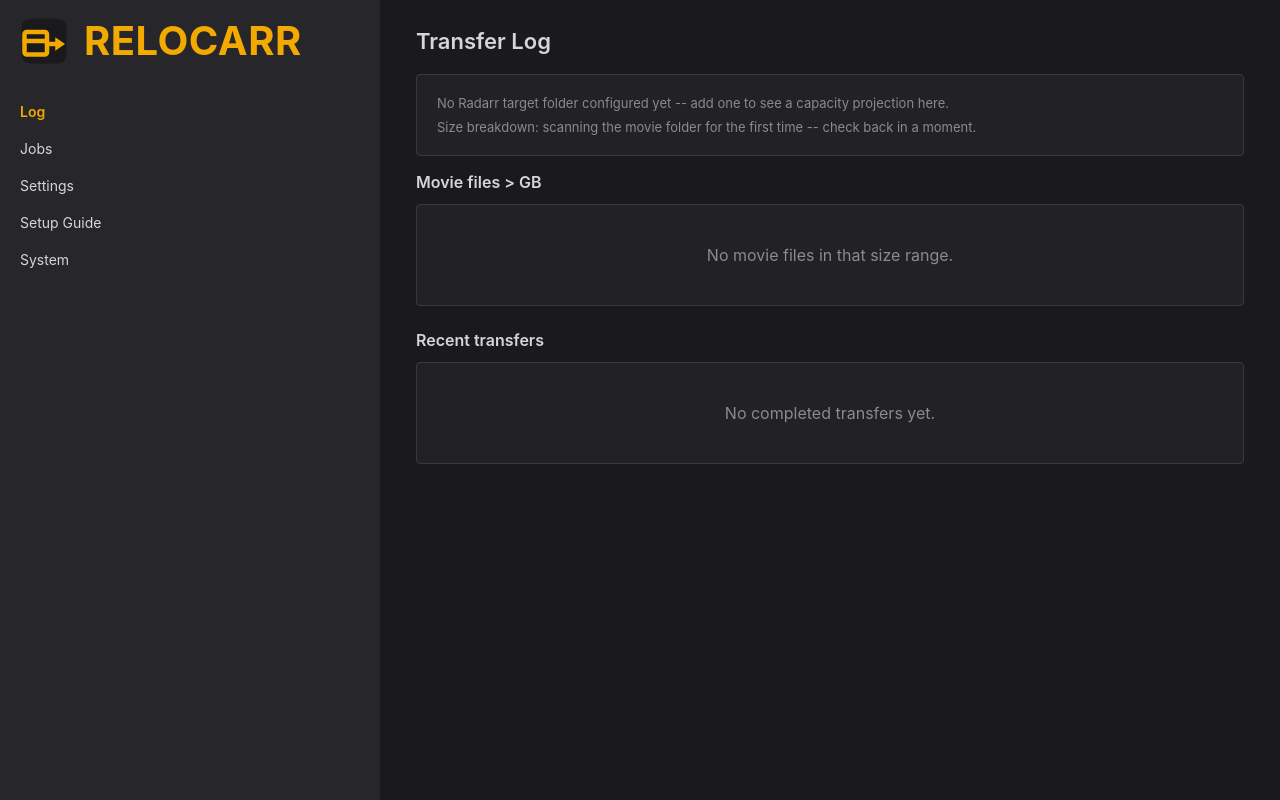
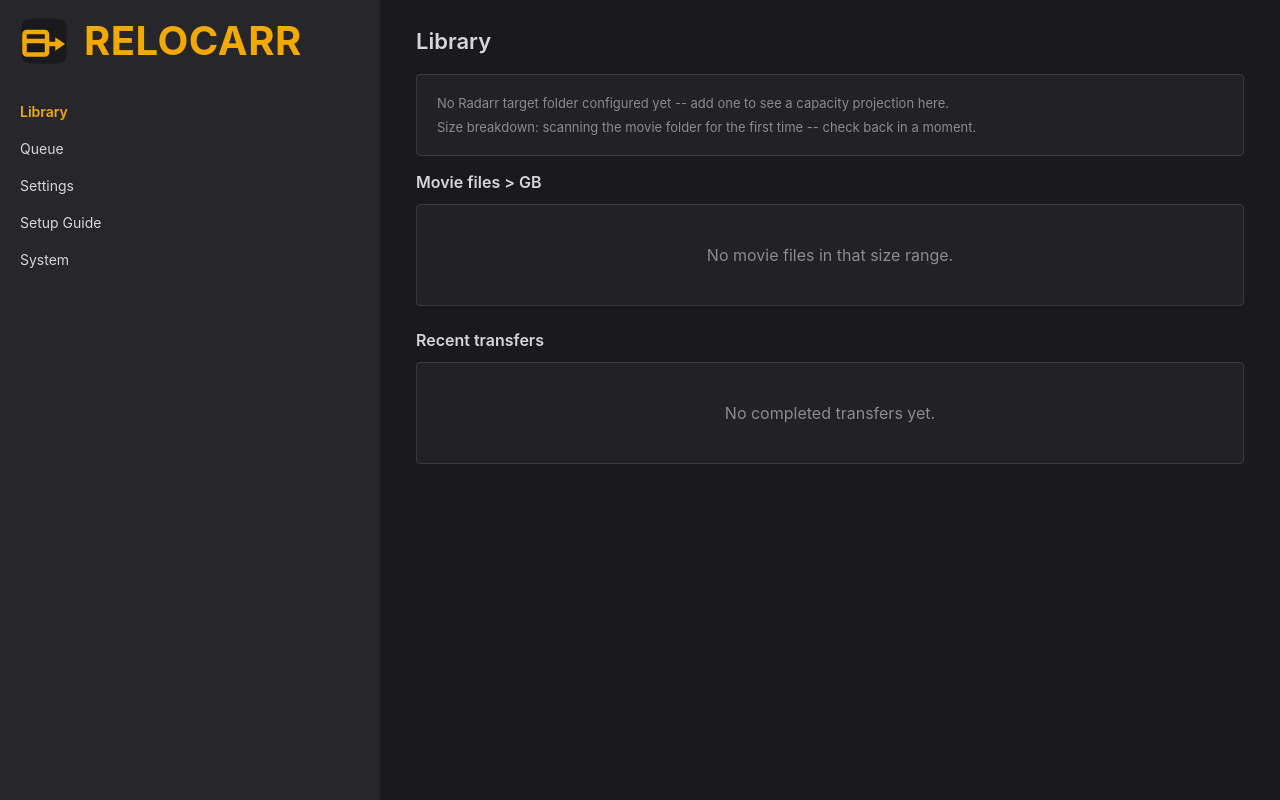
Before and after one commit to a000a999a/relocarr, a Python web app: template src/relocarr/web/templates/log.html in a window 1280 px wide. Run offline with Jinja, Linux system fonts and the light colour scheme; the template is opened without the code that fills it, so the values that code supplies are empty.

Commit message:
Rename the sidebar nav from Log/Jobs to Library/Queue
Log and Jobs had drifted apart in what they actually do: Jobs is the
live in-flight pipeline plus the three maintenance tools, Log is mostly
a size-bucketed library browser with posters and the redownload action,
with the transfer history as a secondary section underneath. Renamed to
match what each page is actually for, and to match Radarr/Sonarr's own
vocabulary (Queue for in-flight work) rather than inventing new terms.
URL paths (/jobs, /log) are unchanged -- this only touches the visible
nav text and page headings.

Co-Authored-By: Claude Sonnet 5 <noreply@anthropic.com>

```diff
--- a/src/relocarr/web/templates/base.html
+++ b/src/relocarr/web/templates/base.html
@@ -89,8 +89,8 @@
 <body>
   <nav class="sidebar">
     <div class="logo"><img src="/static/favicon.svg" width="48" height="48" alt=""> RELOCARR</div>
-    <a href="/log" class="{% block nav_log %}{% endblock %}">Log</a>
-    <a href="/jobs" class="{% block nav_jobs %}{% endblock %}">Jobs</a>
+    <a href="/log" class="{% block nav_log %}{% endblock %}">Library</a>
+    <a href="/jobs" class="{% block nav_jobs %}{% endblock %}">Queue</a>
     <a href="/settings/apps" class="{% block nav_settings %}{% endblock %}">Settings</a>
     {% if request.url.path.startswith('/settings') %}
     <a href="/settings/apps/new" class="sub {% block nav_settings_add_app %}{% endblock %}">Add App</a>
--- a/src/relocarr/web/templates/jobs.html
+++ b/src/relocarr/web/templates/jobs.html
@@ -1,7 +1,7 @@
 {% extends "base.html" %}
 {% block nav_jobs %}active{% endblock %}
 {% block content %}
-<h1>Jobs</h1>
+<h1>Queue</h1>
 
 <p style="margin: 0 0 20px; display: flex; gap: 10px; flex-wrap: wrap;">
   <a href="/jobs/cleanup-torrents" style="display: inline-block; padding: 8px 18px; border-radius: 3px; background: var(--btn-primary); color: white; text-decoration: none; font-size: 14px;">Find completed torrents still in Transmission</a>
--- a/src/relocarr/web/templates/log.html
+++ b/src/relocarr/web/templates/log.html
@@ -1,7 +1,7 @@
 {% extends "base.html" %}
 {% block nav_log %}active{% endblock %}
 {% block content %}
-<h1>Transfer Log</h1>
+<h1>Library</h1>
 
 <div class="card" style="margin-bottom: 16px; font-size: 13px;">
   {% if capacity_projection %}
```
